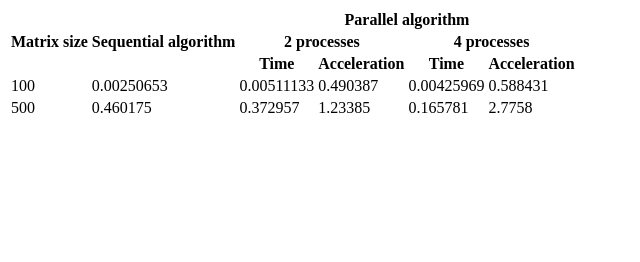
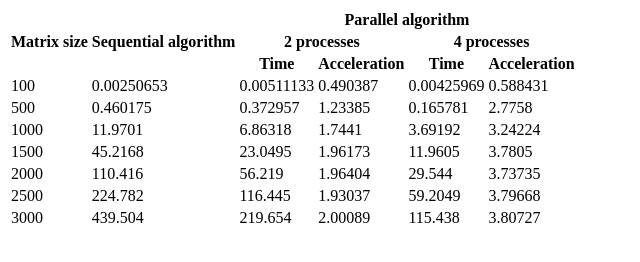
Before and after one commit to knu-3-velychko/DistributedComputing, a plain HTML site: page Lab9_3/Lab9_3/index.html in a window 1280 px wide. Shown: the whole page, without its empty margins (0-640 px from the left). Drawn offline with Linux system fonts and the light colour scheme; files that its build step writes are made by us from their sources.

Commit message:
Added lab 9_3 report

```diff
--- a/Lab9_3/Lab9_3/index.html
+++ b/Lab9_3/Lab9_3/index.html
@@ -36,3 +36,43 @@
 <td>0.165781</td>
 <td>2.7758</td>
 </tr>
+<tr>
+<td>1000</td>
+<td>11.9701</td>
+<td>6.86318</td>
+<td>1.7441</td>
+<td>3.69192</td>
+<td>3.24224</td>
+</tr>
+<tr>
+<td>1500</td>
+<td>45.2168</td>
+<td>23.0495</td>
+<td>1.96173</td>
+<td>11.9605</td>
+<td>3.7805</td>
+</tr>
+<tr>
+<td>2000</td>
+<td>110.416</td>
+<td>56.219</td>
+<td>1.96404</td>
+<td>29.544</td>
+<td>3.73735</td>
+</tr>
+<tr>
+<td>2500</td>
+<td>224.782</td>
+<td>116.445</td>
+<td>1.93037</td>
+<td>59.2049</td>
+<td>3.79668</td>
+</tr>
+<tr>
+<td>3000</td>
+<td>439.504</td>
+<td>219.654</td>
+<td>2.00089</td>
+<td>115.438</td>
+<td>3.80727</td>
+</tr>
```
